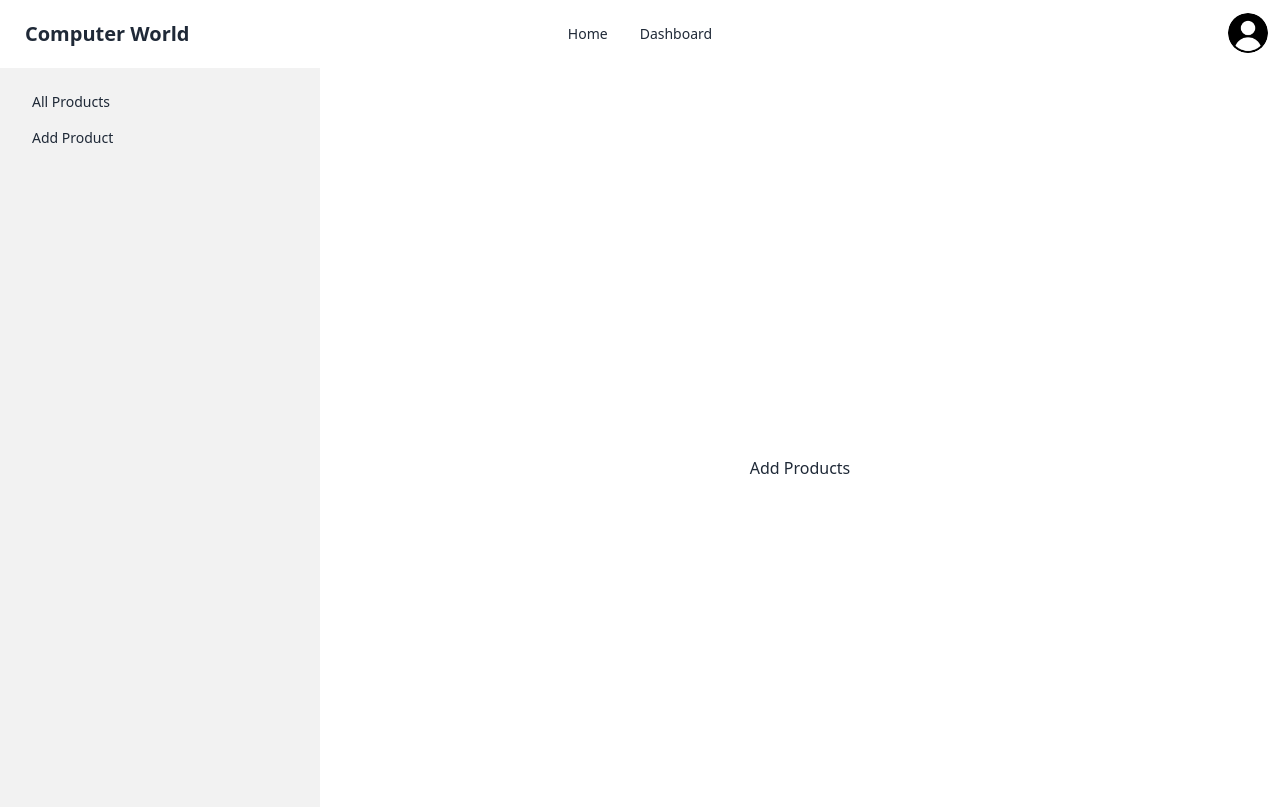
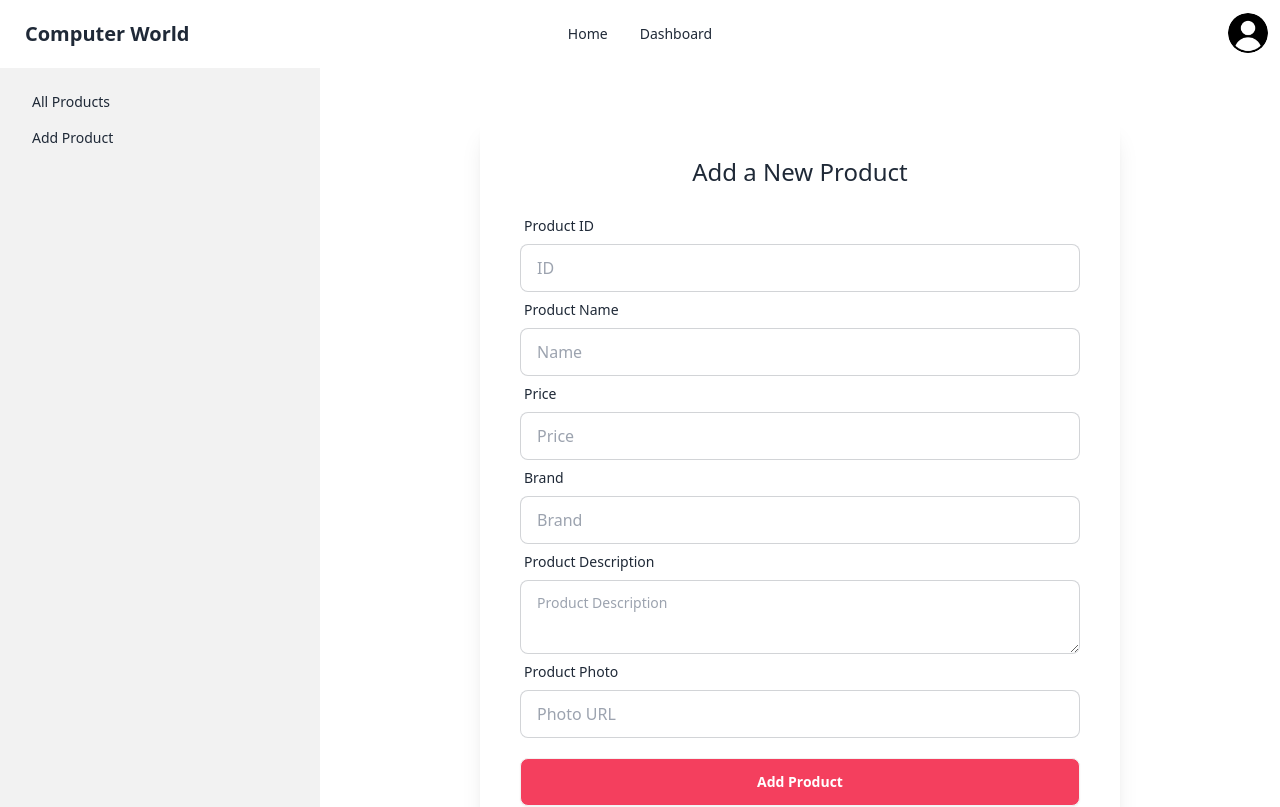
Before and after one commit to Tanvir-kabir-Rahib/computer-world, a React (Vite) app: page /dashboard/addProduct in a window 1280 px wide. Shown: the top 807 px of the page. Built offline with nearby package versions, Linux system fonts and the light colour scheme; no server answers; sample sign-in values are in the browser's storage.

Commit message:
add product added

```diff
--- a/db.json
+++ b/db.json
@@ -12,7 +12,7 @@
       "id": "2",
       "image_url": "https://inventstore.in/wp-content/uploads/2023/05/macbook-air-m1-space-grey.png",
       "name": "Apple MacBook Air M1",
-            "price": 999.00,
+      "price": 999,
       "brand": "Apple",
       "description": "A lightweight and powerful laptop with a 13.3-inch Retina display, Apple M1 chip, 8GB RAM, and 256GB SSD."
     },
@@ -26,7 +26,7 @@
     },
     {
       "id": "4",
-            "image_url": "https://example.com/images/lenovo_thinkpad_x1_carbon.jpg",
+      "image_url": "https://www.custommacbd.com/cdn/shop/products/93002_19e7b507-89a4-4aef-ae25-b01a1f2f20a9.jpg?v=1613634807",
       "name": "Lenovo ThinkPad X1 Carbon",
       "price": 1399.99,
       "brand": "Lenovo",
@@ -34,7 +34,7 @@
     },
     {
       "id": "5",
-            "image_url": "https://example.com/images/asus_zenbook_13.jpg",
+      "image_url": "https://www.custommacbd.com/cdn/shop/products/93002_19e7b507-89a4-4aef-ae25-b01a1f2f20a9.jpg?v=1613634807",
       "name": "Asus ZenBook 13",
       "price": 899.99,
       "brand": "Asus",
@@ -42,7 +42,7 @@
     },
     {
       "id": "6",
-            "image_url": "https://example.com/images/acer_swift_3.jpg",
+      "image_url": "https://www.custommacbd.com/cdn/shop/products/93002_19e7b507-89a4-4aef-ae25-b01a1f2f20a9.jpg?v=1613634807",
       "name": "Acer Swift 3",
       "price": 679.99,
       "brand": "Acer",
@@ -50,7 +50,7 @@
     },
     {
       "id": "7",
-            "image_url": "https://example.com/images/microsoft_surface_laptop_4.jpg",
+      "image_url": "https://www.custommacbd.com/cdn/shop/products/93002_19e7b507-89a4-4aef-ae25-b01a1f2f20a9.jpg?v=1613634807",
       "name": "Microsoft Surface Laptop 4",
       "price": 1299.99,
       "brand": "Microsoft",
@@ -58,7 +58,7 @@
     },
     {
       "id": "8",
-            "image_url": "https://example.com/images/razer_blade_15.jpg",
+      "image_url": "https://www.custommacbd.com/cdn/shop/products/93002_19e7b507-89a4-4aef-ae25-b01a1f2f20a9.jpg?v=1613634807",
       "name": "Razer Blade 15",
       "price": 1999.99,
       "brand": "Razer",
@@ -66,7 +66,7 @@
     },
     {
       "id": "9",
-            "image_url": "https://example.com/images/lg_gram_17.jpg",
+      "image_url": "https://www.custommacbd.com/cdn/shop/products/93002_19e7b507-89a4-4aef-ae25-b01a1f2f20a9.jpg?v=1613634807",
       "name": "LG Gram 17",
       "price": 1699.99,
       "brand": "LG",
@@ -74,7 +74,7 @@
     },
     {
       "id": "10",
-            "image_url": "https://example.com/images/hp_envy_13.jpg",
+      "image_url": "https://www.custommacbd.com/cdn/shop/products/93002_19e7b507-89a4-4aef-ae25-b01a1f2f20a9.jpg?v=1613634807",
       "name": "HP Envy 13",
       "price": 1099.99,
       "brand": "HP",
--- a/src/components/component/SingleProductCard.jsx
+++ b/src/components/component/SingleProductCard.jsx
@@ -1,7 +1,18 @@
 import { Link } from "react-router-dom";
 
-const SingleProductCard = (laptops) => {
-    const { id, name, price, description, image_url } = laptops.laptops;
+const SingleProductCard = (data) => {
+    const { id, name, price, description, image_url } = data.data;
+    const onDelete = data.onDeleteI();
+    const handleDelete = async () => {
+        await fetch(`http://localhost:3000/shoes/${id}`, {
+            method: "DELETE",
+        })
+            .then((res) => res.json())
+            .then((data) => {
+                console.log(data);
+                onDelete(id);
+            });
+    };
     return (
         <div className="card w-96 bg-base-100 shadow-xl">
             <figure>
@@ -11,9 +22,15 @@ const SingleProductCard = (laptops) => {
                 <h2 className="card-title">{name}</h2>
                 <p>{description}</p>
                 <h3 className="text-xl font-semibold text-rose-600">$ {price}</h3>
-                <div className="card-actions justify-end">
+                <div className="card-actions justify-between">
+                    <button className="btn bg-yellow-500 text-white">
+                        <Link to={`/products/${id}`}>Edit</Link>
+                    </button>
                     <button className="btn bg-blue-700 text-white">
                         <Link to={`/products/${id}`}>See details</Link>
+                    </button>
+                    <button onClick={handleDelete} className="btn bg-red-600 text-white">
+                        Delete
                     </button>
                 </div>
             </div>
--- a/src/components/pages/AddProduct.jsx
+++ b/src/components/pages/AddProduct.jsx
@@ -1,8 +1,66 @@
 const AddProduct = () => {
+    const handleSubmit = async (e) => {
+        e.preventDefault();
+
+        const form = e.target;
+        const id = form.productID.value;
+        const title = form.productName.value;
+        const brand = form.brand.value;
+        const price = form.price.value;
+        const description = form.description.value;
+        const image_url = form.image_url.value;
+
+        const data = { id, title, brand, price, description, image_url };
+
+        await fetch("http://localhost:3000/laptops", {
+            method: "POST",
+            headers: {
+                "Content-type": "application/json",
+            },
+            body: JSON.stringify(data),
+        })
+            .then((res) => res.json())
+            .then((data) => {
+                console.log(data);
+                form.reset();
+            });
+    };
+
     return (
-        <div>
-            Add Products
-        </div>
+        <div className='w-11/12 lg:w-8/12 my-12' >
+            <div className='shadow-xl p-10 rounded-xl flex justify-center items-center'>
+                <form onSubmit={handleSubmit} className="w-full">
+                    <h1 className='text-2xl text-center mb-5'>Add a New Product</h1>
+                    <div className='form-contorl'>
+                        <label className='label label-text'>Product ID</label>
+                        <input type='text' placeholder="ID" className='input input-bordered w-full' name="productID" required />
+                    </div>
+                    <div className='form-contorl'>
+                        <label className='label label-text'>Product Name</label>
+                        <input type='text' placeholder="Name" className='input input-bordered w-full' name="productName" required />
+                    </div>
+                    <div className='form-control'>
+                        <label className='label label-text'>Price</label>
+                        <input type='text' placeholder="Price" className='input input-bordered w-full' name="price" required />
+                    </div>
+                    <div className='form-control'>
+                        <label className='label label-text'>Brand</label>
+                        <input type='text' placeholder="Brand" className='input input-bordered w-full' name="brand" required />
+                    </div>
+                    <div className='form-control'>
+                        <label className='label label-text'>Product Description</label>
+                        <textarea className="textarea textarea-bordered" placeholder="Product Description" name="description"></textarea>
+                    </div>
+                    <div className='form-control'>
+                        <label className='label label-text'>Product Photo</label>
+                        <input type="text" name="image_url" placeholder="Photo URL" className="input input-bordered w-full" />
+                    </div>
+                    <div className='form-control mb-3'>
+                        <input type="submit" value='Add Product' className='btn bg-rose-500 mt-5 text-white' />
+                    </div>
+                </form >
+            </div >
+        </div >
     );
 };
 
--- a/src/components/pages/AllProducts.jsx
+++ b/src/components/pages/AllProducts.jsx
@@ -1,13 +1,25 @@
 import { useLoaderData } from "react-router-dom";
 import SingleProductCard from "../component/SingleProductCard";
+import { useEffect, useState } from "react";
 
 const AllProducts = () => {
     const data = useLoaderData()
+    const [products, setProducts] = useState([]);
+
+    useEffect(() => {
+        fetch("http://localhost:3000/laptops")
+            .then((res) => res.json())
+            .then((data) => setProducts(data));
+    }, []);
+
+    const handleDeleteProduct = (id) => {
+        setProducts(products.filter((product) => product.id !== id));
+    };
     return (
         <div className="flex flex-wrap gap-10 px-6 justify-center items-center my-20">
             {
                 data.map((data) => (
-                    <SingleProductCard key={data.id} laptops={data} />
+                    <SingleProductCard key={data.id} data={data} onDelete={handleDeleteProduct} />
                 ))
             }
         </div>
--- a/src/components/pages/Login.jsx
+++ b/src/components/pages/Login.jsx
@@ -10,7 +10,7 @@ const Login = () => {
 
     const from = location?.state?.from?.pathname || "/";
 
-    const handleSUbmit = async (e) => {
+    const handleSubmit = async (e) => {
       e.preventDefault();
 
       const form = e.target.form;
@@ -46,7 +46,7 @@ const Login = () => {
                             <input type="password" name="password" placeholder="password" className="input input-bordered" required />
                         </div>
                         <div className="form-control mt-6">
-                            <button onClick={handleSUbmit} className="btn btn-primary">Login</button>
+                            <button onClick={handleSubmit} className="btn btn-primary">Login</button>
                         </div>
                     </form>
                         <div className="mt-6">
--- a/src/components/pages/Register.jsx
+++ b/src/components/pages/Register.jsx
@@ -11,7 +11,7 @@ export const Register = () => {
 
     const from = location?.state?.from?.pathname || "/";
 
-    const handleSUbmit = (e) => {
+    const handleSubmit = (e) => {
         e.preventDefault();
         console.log(e)
 
@@ -72,7 +72,7 @@ return (
                         )}
                     </div>
                     <div className="form-control mt-6">
-                        <button onClick={handleSUbmit} className="btn btn-primary">Register</button>
+                        <button onClick={handleSubmit} className="btn btn-primary">Register</button>
                     </div>
                 </form>
                 <div className="mt-6">
```
Lines whose indentation alone changed are shown as unchanged.
